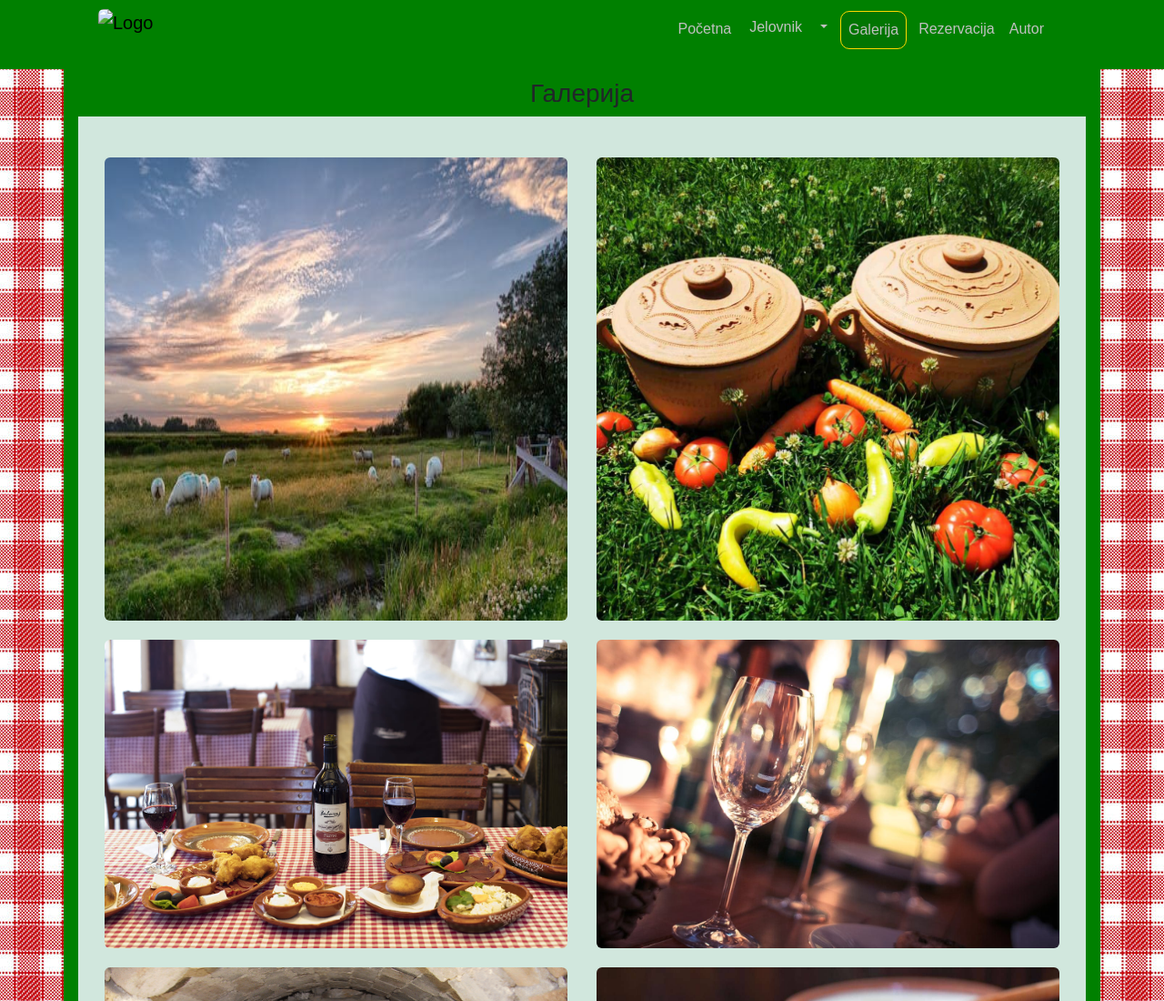
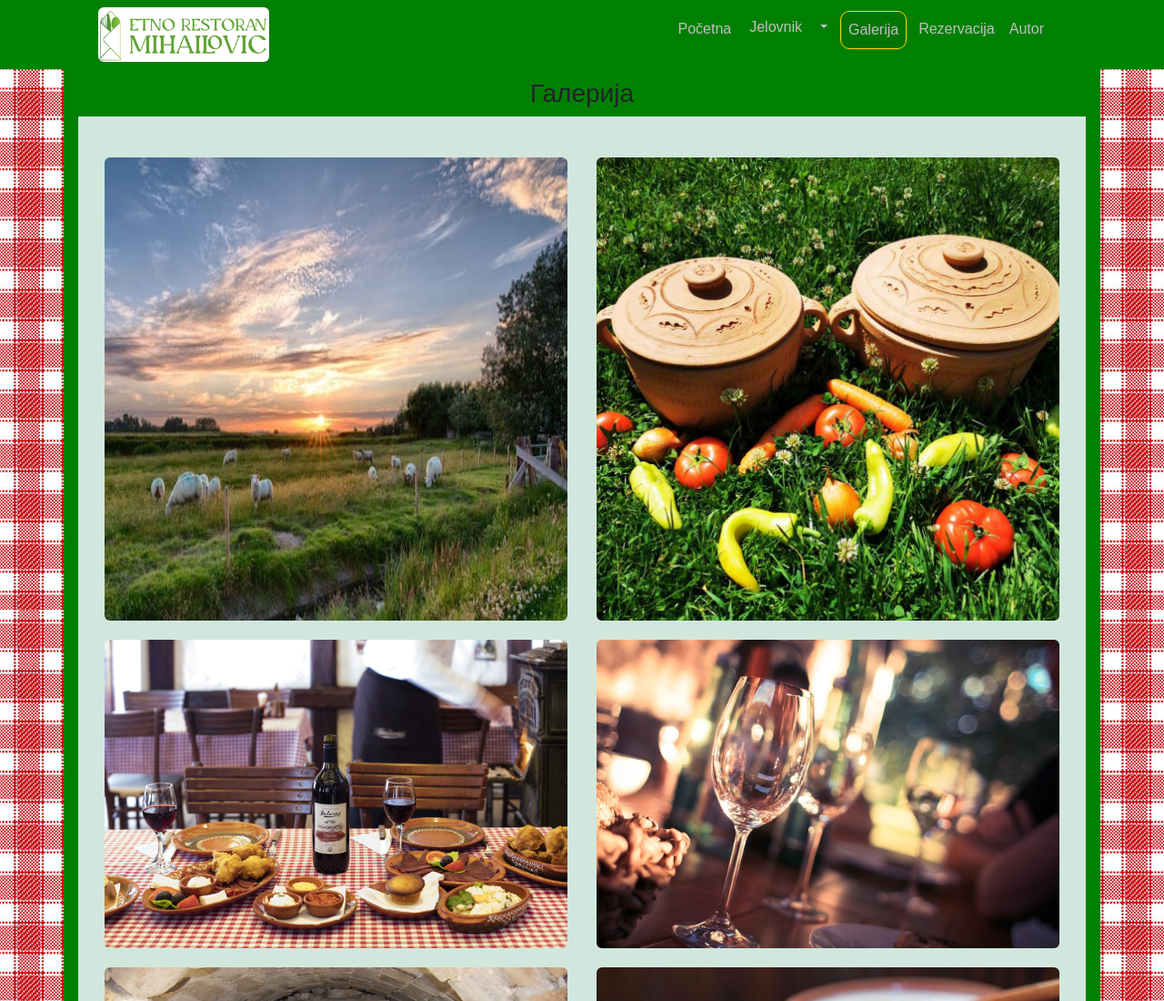
Before and after one commit to MihailoDevetakovic/Etno-Restoran-Mihailovi-.github.io, a plain HTML site: page galerija.html in a window 1280 px wide. Shown: the top 1100 px of the page at 91% size. Drawn offline with nearby package versions, Linux system fonts and the light colour scheme.

Commit message:
Update galerija.html

```diff
--- a/galerija.html
+++ b/galerija.html
@@ -17,7 +17,7 @@
       <header>
         <nav class="navbar navbar-expand-lg navbar-light bg-zelena fixed-top">
           <div class="container">
-            <a class="navbar-brand" href="index.html"><img class="rounded" src="img/logo-h.jpg" alt="Logo"/></a>
+            <a class="navbar-brand" href="index.html"><img class="rounded" src="img/logo-h.png" alt="Logo"/></a>
             <button class="navbar-toggler" type="button" data-bs-toggle="offcanvas" data-bs-target="#offcanvasNavbar" aria-controls="offcanvasNavbar" aria-label="Toggle navigation">
               <span class="navbar-toggler-icon"></span>
             </button>
```
